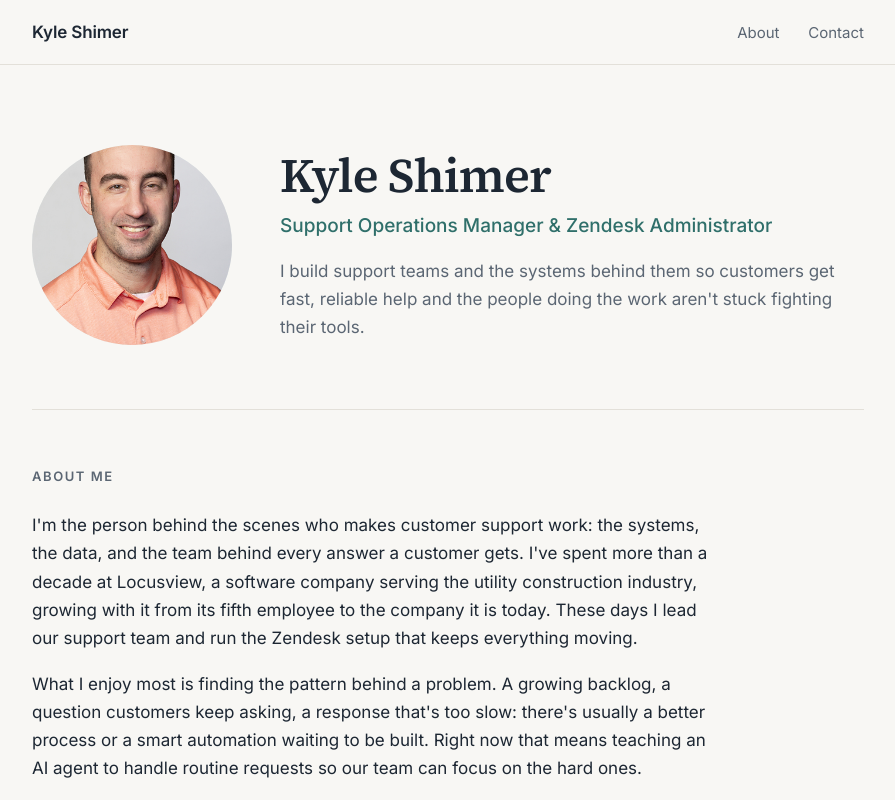
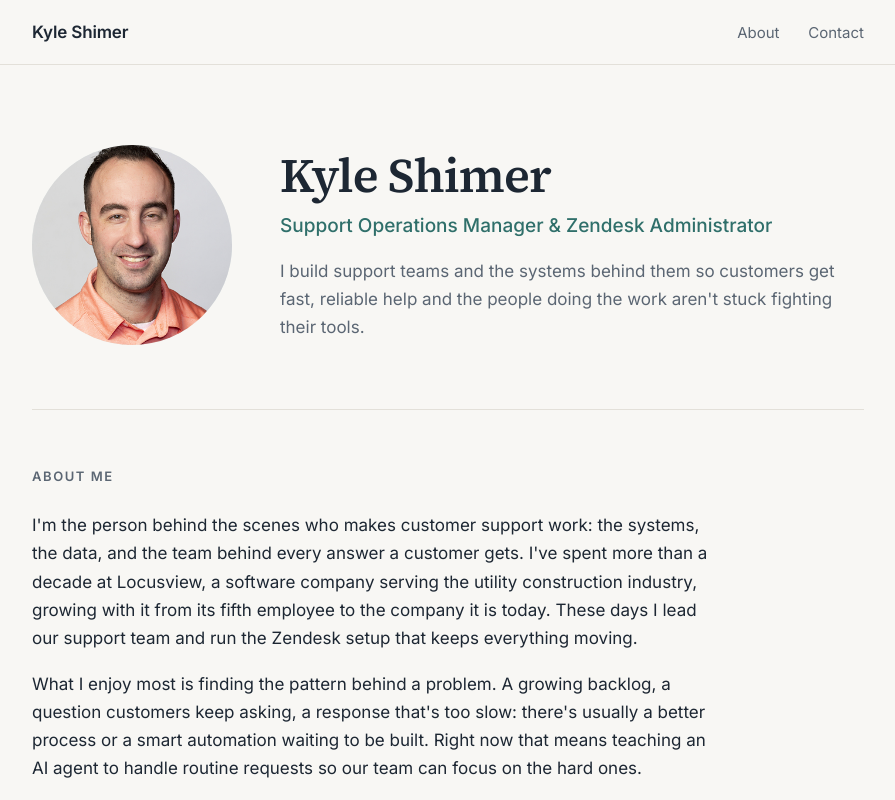
Before and after one commit to kshime3/kshime3.github.io, a plain HTML site: page index.html in a window 1280 px wide. Shown: the top 800 px of the page, without its empty margins (192-1087 px from the left). Drawn offline with Linux system fonts and the light colour scheme.

Commit message:
Update index.html

```diff
--- a/index.html
+++ b/index.html
@@ -76,7 +76,7 @@
       overflow: hidden;
     }
     .photo img {
-      position: absolute; inset: 0; width: 100%; height: 100%; object-fit: cover;
+      position: absolute; inset: 0; width: 100%; height: 100%; object-fit: cover;object-position: 50% 20%;
     }
     h1 {
       font-family: "Source Serif 4", Georgia, serif;
```
